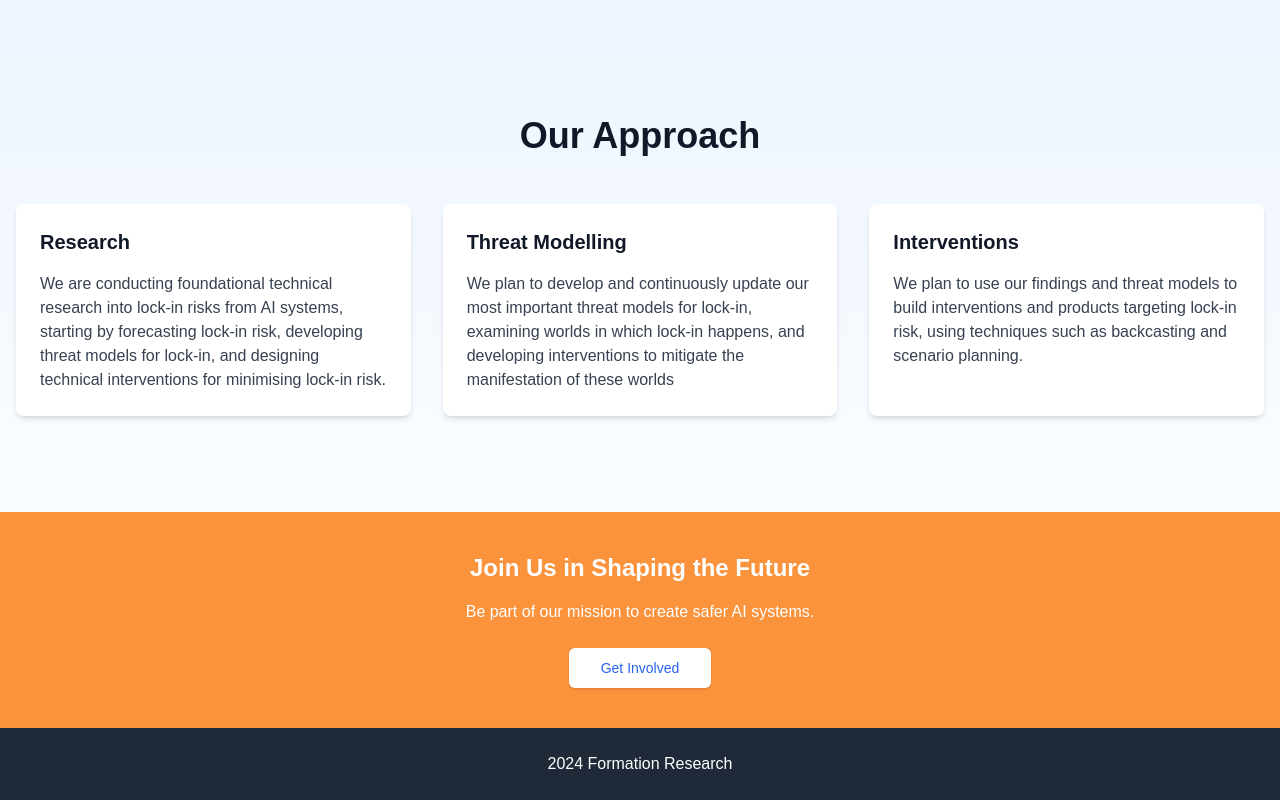
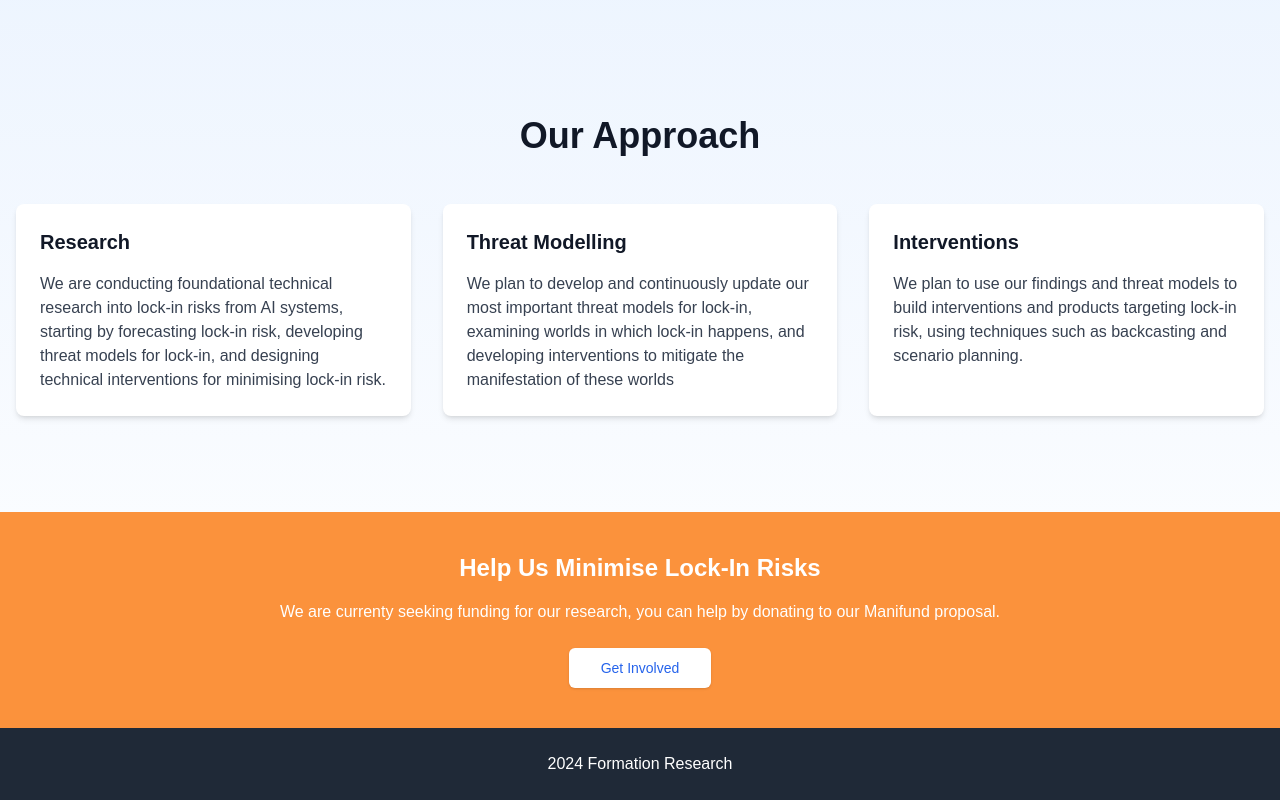
Before and after one commit to alamerton/formation-website, a Next.js app: page / in a window 1280 px wide. Shown: the part 864-1664 px from the top of the page. Built offline with nearby package versions, Linux system fonts and the light colour scheme.

Commit message:
Updated copy and image sizes

```diff
--- a/src/app/page.tsx
+++ b/src/app/page.tsx
@@ -86,10 +86,11 @@ const Main: React.FC = () => {
 
       <div className="bg-orange-400 py-10 text-white text-center">
         <h2 className="text-xl md:text-2xl font-bold mb-4">
-          Join Us in Shaping the Future
+          Help Us Minimise Lock-In Risks
         </h2>
         <p className="mb-6">
-          Be part of our mission to create safer AI systems.
+          We are currenty seeking funding for our research, you can help by
+          donating to our Manifund proposal.
         </p>
         <Link href="https://manifund.org/projects/formation-research">
           <Button
--- a/src/app/theory-of-change/page.tsx
+++ b/src/app/theory-of-change/page.tsx
@@ -26,7 +26,7 @@ const TheoryOfChangePage = () => {
 
       {/* Main content */}
       <div className="container mx-auto px-4 max-w-3xl">
-        {/* TL;DR Section */}
+        {/* Overview Section */}
         <div className="mb-16">
           <h2 className="text-2xl md:text-3xl font-bold mb-6 text-gray-900">
             Overview
@@ -78,7 +78,7 @@ const TheoryOfChangePage = () => {
           </h2>
           <div className="bg-white rounded-lg shadow-sm p-6 mb-6">
             <div className="flex justify-center mb-6">
-              <div className="w-4/5 md:w-2/3">
+              <div className="w-3/5 md:w-1/2">
                 <Image
                   src={sphereOfControlImage}
                   alt="Diagram showing our sphere of control"
@@ -107,7 +107,7 @@ const TheoryOfChangePage = () => {
           </h2>
           <div className="bg-white rounded-lg shadow-sm p-6 mb-6">
             <div className="flex justify-center mb-6">
-              <div className="w-4/5 md:w-2/3">
+              <div className="w-3/5 md:w-1/2">
                 <Image
                   src={sphereOfInfluenceImage}
                   alt="Diagram showing our sphere of influence"
```
